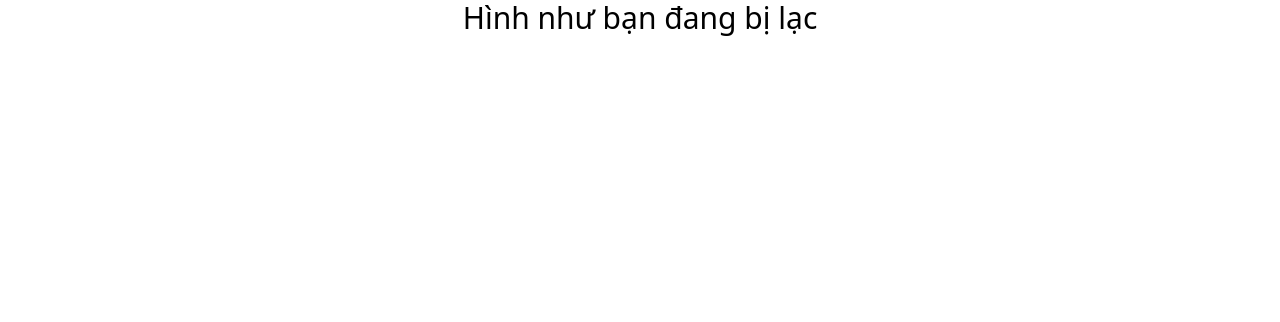
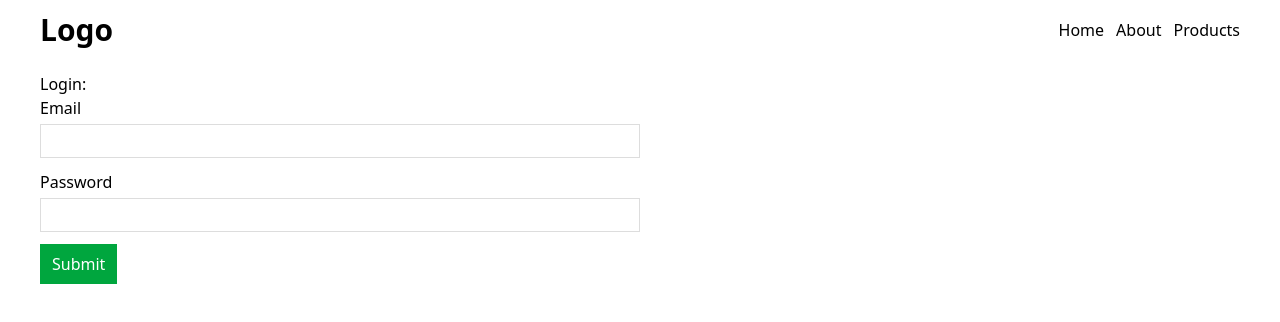
Before and after one commit to TAnhpika/f8-zoom-day73, a Next.js app: page /auth/login in a window 1280 px wide. Before the commit this address had no page. Shown: the top 322 px of the page. Built offline with nearby package versions, Linux system fonts and the light colour scheme; no server answers.

Commit message:
Route handler khi set cookie

```diff
--- /dev/null
+++ b/src/app/(main)/auth/login/LoginForm.jsx
@@ -0,0 +1,47 @@
+"use client";
+
+export default function LoginForm() {
+    const handleSubmit = async (e) => {
+        e.preventDefault();
+        const token = "123";
+        await fetch(`/api/cookie`, {
+            method: "POST",
+            headers: {
+                "Content-Type": "application/json",
+            },
+            body: JSON.stringify({
+                name: "token",
+                value: token,
+                ttl: 3600,
+            }),
+        });
+        // const response = await fetch(`/api/cookie?name=token`);
+        // const { data } = await response.json();
+        // console.log(data);
+    };
+    return (
+        <form onSubmit={handleSubmit}>
+            <div className="mb-3">
+                <label htmlFor="" className="block mb-1">
+                    Email
+                </label>
+                <input
+                    type="email"
+                    className="px-3 py-1 border border-[#ddd] outline-0 w-1/2"
+                />
+            </div>
+            <div className="mb-3">
+                <label htmlFor="" className="block mb-1">
+                    Password
+                </label>
+                <input
+                    type="text"
+                    className="px-3 py-1 border border-[#ddd] outline-0 w-1/2"
+                />
+            </div>
+            <button className="px-3 py-2 bg-green-600 text-white">
+                Submit
+            </button>
+        </form>
+    );
+}
--- /dev/null
+++ b/src/app/(main)/auth/login/page.jsx
@@ -0,0 +1,15 @@
+import { cookies } from "next/headers";
+import LoginForm from "./LoginForm";
+
+export default async function LoginPage() {
+    //   đọc cookie từ server component
+    const cookieStore = await cookies();
+    const token = cookieStore.get("token")?.value;
+
+    return (
+        <div>
+            <h1>Login: {token}</h1>
+            <LoginForm />
+        </div>
+    );
+}
--- /dev/null
+++ b/src/app/api/cookie/route.js
@@ -0,0 +1,25 @@
+import { cookies } from "next/headers";
+import { NextResponse } from "next/server";
+
+export const POST = async (request) => {
+    const { name, value, ttl } = await request.json();
+    const cookiesStore = await cookies(); // vì cookies() trả về promise
+    cookiesStore.set(name, value, {
+        httpOnly: true,
+        maxAge: ttl,
+    });
+    return NextResponse.json({
+        success: true,
+    });
+};
+
+export const GET = async (request) => {
+    const { searchParams } = request.nextUrl;
+    const name = searchParams.get("name");
+    const cookiesStore = await cookies();
+    const cookieValue = cookiesStore.get(name)?.value; // obj có key là value
+    return NextResponse.json({
+        success: true,
+        data: cookieValue,
+    });
+};
--- /dev/null
+++ b/src/app/api/users/[id]/route.js
@@ -0,0 +1,6 @@
+import { NextResponse } from "next/server";
+
+export const GET = async (request, { params }) => {
+    const { id } = await params;
+    return NextResponse.json({ id });
+};
--- /dev/null
+++ b/src/app/api/users/route.js
@@ -0,0 +1,24 @@
+import { NextResponse } from "next/server";
+
+// muốn nhận response dùng NextResponse
+export const GET = (request) => {
+    const searchParams = request.nextUrl.searchParams;
+    const q = searchParams.get("q");
+    const apiKey = request.headers.get("x-api-key");
+
+    return NextResponse.json(
+        {
+            message: "Success",
+            q,
+            apiKey,
+        },
+        {
+            // status: 404,
+        },
+    );
+};
+
+export const POST = async (request) => {
+    const body = await request.json(); // lấy body
+    return NextResponse.json({ body });
+};
```
Also changed, not shown: 1 other file (tests, documents, lock files or other folders).
